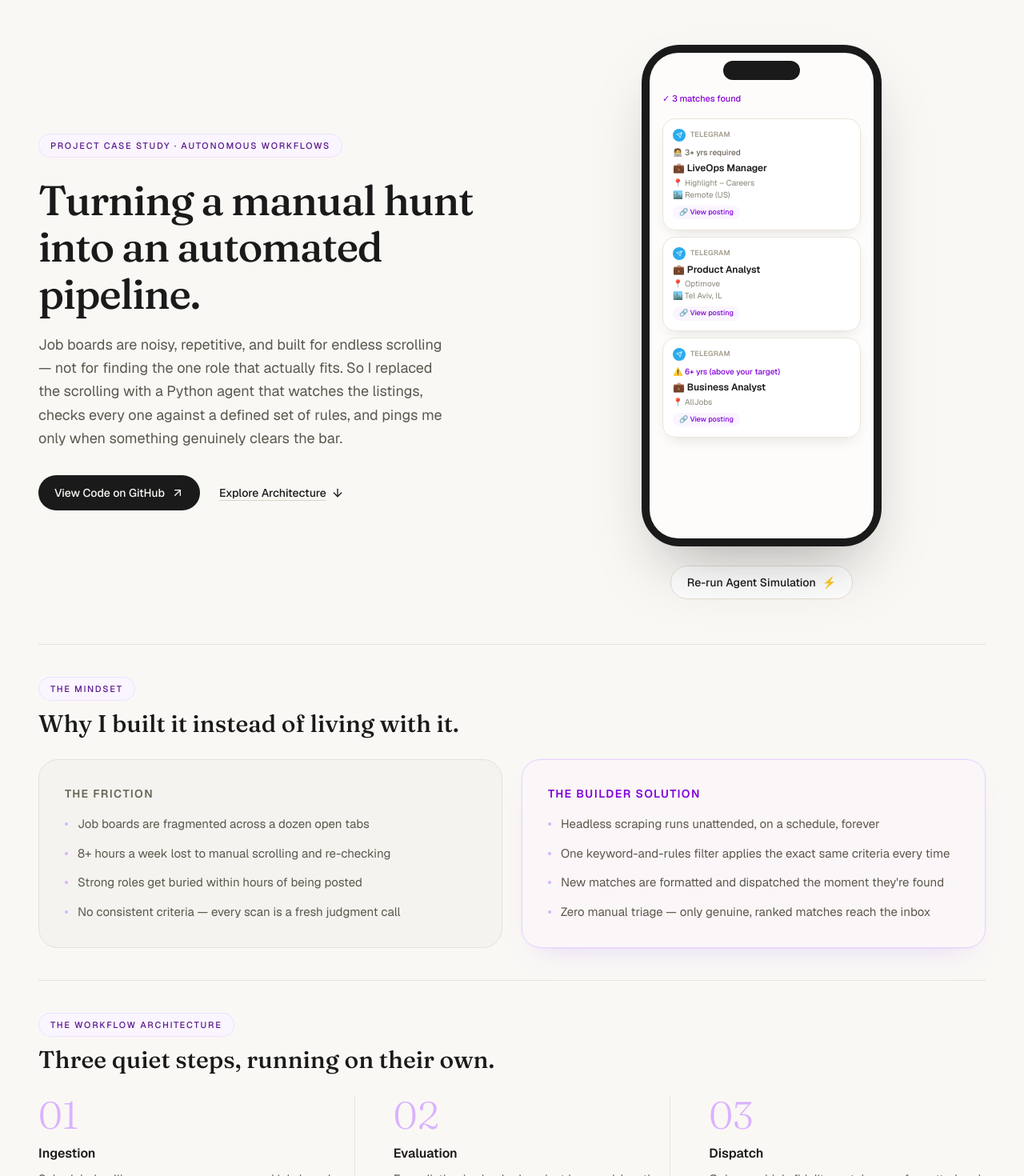
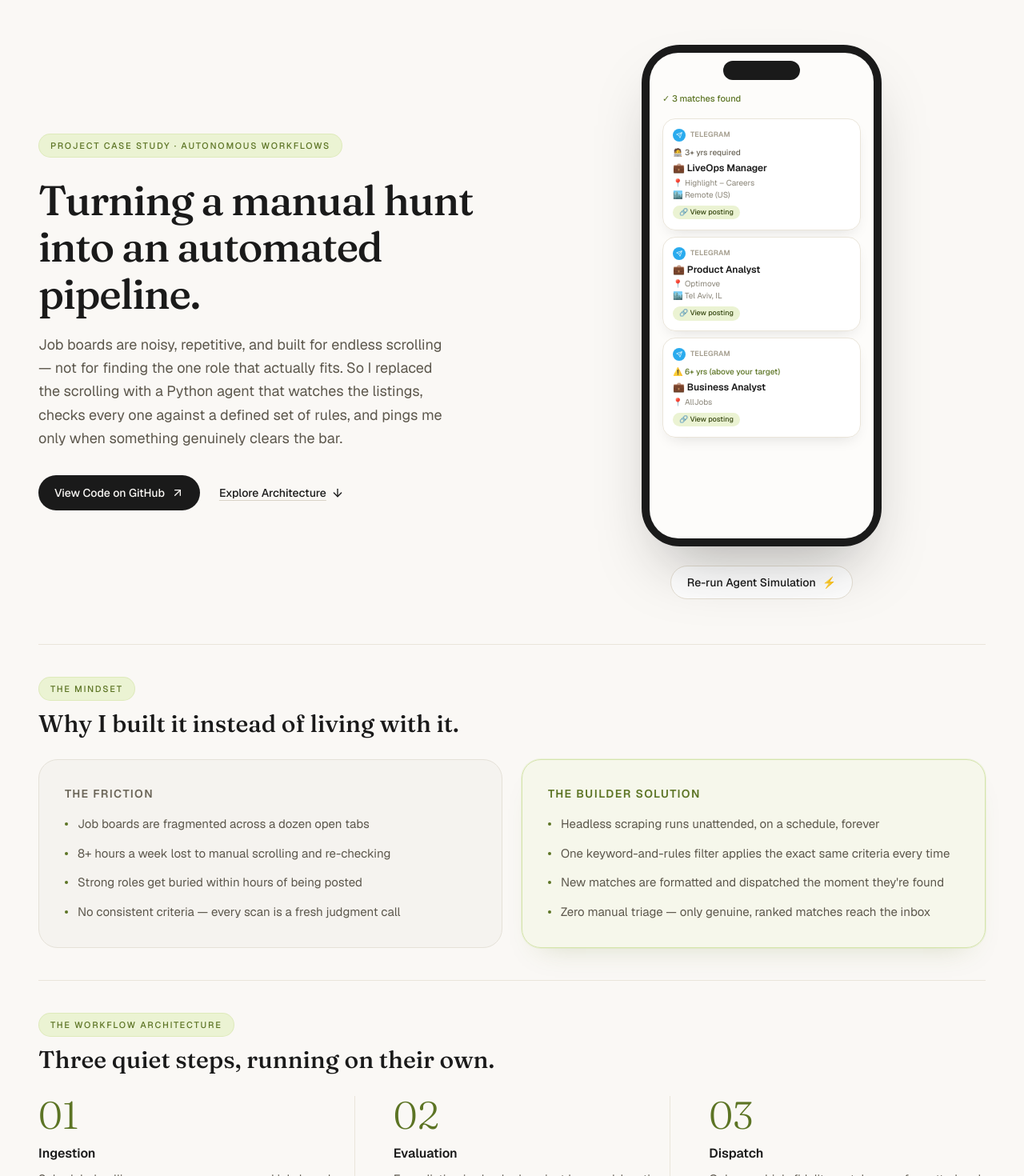
Before and after one commit to talcaciularu/job-search-alert-agent, a Next.js app in the folder web/: page / in a window 1280 px wide. Shown: the top 1470 px of the page at 80% size. Built offline with nearby package versions, Linux system fonts and the light colour scheme.

Commit message:
Swap accent palette to acid pistachio / olive-chartreuse

```diff
--- a/web/app/globals.css
+++ b/web/app/globals.css
@@ -25,15 +25,3 @@ body {
   color: var(--foreground);
   font-family: Arial, Helvetica, sans-serif;
 }
-
-@keyframes bento-pulse {
-  0% {
-    box-shadow: 0 0 0 0 rgba(124, 111, 194, 0.35);
-  }
-  70% {
-    box-shadow: 0 0 0 16px rgba(124, 111, 194, 0);
-  }
-  100% {
-    box-shadow: 0 0 0 0 rgba(124, 111, 194, 0);
-  }
-}
--- a/web/app/page.tsx
+++ b/web/app/page.tsx
@@ -73,7 +73,7 @@ type Phase = "polling" | "evaluating" | "done";
 
 function Eyebrow({ children }: { children: string }) {
   return (
-    <span className="inline-flex items-center rounded-full border border-purple-200/60 bg-purple-50 px-3.5 py-1.5 text-[11px] font-medium uppercase tracking-[0.16em] text-purple-900">
+    <span className="inline-flex items-center rounded-full border border-[#D5E4AC]/60 bg-[#EBF3D3] px-3.5 py-1.5 text-[11px] font-medium uppercase tracking-[0.16em] text-[#5C7424]">
       {children}
     </span>
   );
@@ -156,8 +156,8 @@ export default function Home() {
                       {phase === "polling" && (
                         <>
                           <span className="relative flex h-1.5 w-1.5">
-                            <span className="absolute inline-flex h-full w-full animate-ping rounded-full bg-purple-400 opacity-70" />
-                            <span className="relative inline-flex h-1.5 w-1.5 rounded-full bg-purple-400" />
+                            <span className="absolute inline-flex h-full w-full animate-ping rounded-full bg-[#5C7424] opacity-70" />
+                            <span className="relative inline-flex h-1.5 w-1.5 rounded-full bg-[#5C7424]" />
                           </span>
                           Agent running &middot; Polling career pages...
                         </>
@@ -168,7 +168,7 @@ export default function Home() {
                           <div className="h-0.5 w-full overflow-hidden rounded-full bg-[#EAE5DA]">
                             <motion.div
                               key={runToken}
-                              className="h-full rounded-full bg-purple-400"
+                              className="h-full rounded-full bg-[#5C7424]"
                               initial={{ width: "0%" }}
                               animate={{ width: "100%" }}
                               transition={{ duration: 1.05, ease: "easeInOut" }}
@@ -177,7 +177,7 @@ export default function Home() {
                         </div>
                       )}
                       {phase === "done" && (
-                        <span className="text-purple-700">&#10003; 3 matches found</span>
+                        <span className="text-[#5C7424]">&#10003; 3 matches found</span>
                       )}
                     </div>
 
@@ -201,7 +201,7 @@ export default function Home() {
                           {n.experience && (
                             <p
                               className={`mt-1.5 text-[10px] font-medium ${
-                                n.experienceWarning ? "text-purple-700" : "text-[#6B6558]"
+                                n.experienceWarning ? "text-[#5C7424]" : "text-[#6B6558]"
                               }`}
                             >
                               {n.experienceWarning ? "⚠️" : "🧑‍💻"} {n.experience}
@@ -214,7 +214,7 @@ export default function Home() {
                           {n.location && (
                             <p className="text-[10px] text-[#8A8578]">🏙️ {n.location}</p>
                           )}
-                          <span className="mt-1 inline-flex rounded-full bg-purple-50 px-2 py-0.5 text-[9px] font-medium text-purple-700">
+                          <span className="mt-1 inline-flex rounded-full bg-[#EBF3D3] px-2 py-0.5 text-[9px] font-medium text-[#374812]">
                             🔗 View posting
                           </span>
                         </motion.div>
@@ -227,7 +227,7 @@ export default function Home() {
 
             <button
               onClick={runSimulation}
-              className="mt-6 inline-flex items-center gap-2 rounded-full border border-[#E5DFD3] bg-white px-5 py-2.5 text-sm font-medium text-[#1A1A1A] transition-colors hover:border-purple-200 hover:bg-purple-50 hover:text-purple-900"
+              className="mt-6 inline-flex items-center gap-2 rounded-full border border-[#E5DFD3] bg-white px-5 py-2.5 text-sm font-medium text-[#1A1A1A] transition-colors hover:border-[#D5E4AC] hover:bg-[#EBF3D3] hover:text-[#5C7424]"
             >
               Re-run Agent Simulation
               <span aria-hidden>⚡</span>
@@ -250,20 +250,20 @@ export default function Home() {
               <ul className="mt-4 space-y-3">
                 {FRICTION.map((item) => (
                   <li key={item} className="flex items-start gap-3 text-[15px] leading-relaxed text-[#5C574C]">
-                    <span className="mt-2.5 h-1 w-1 shrink-0 rounded-full bg-purple-300" />
+                    <span className="mt-2.5 h-1 w-1 shrink-0 rounded-full bg-[#5C7424]" />
                     {item}
                   </li>
                 ))}
               </ul>
             </div>
-            <div className="rounded-3xl border border-purple-200 bg-purple-50/30 p-8 shadow-[0_0_0_1px_rgba(196,181,253,0.15),0_20px_36px_-24px_rgba(139,92,246,0.25)]">
-              <h3 className="text-sm font-semibold uppercase tracking-[0.1em] text-purple-700">
+            <div className="rounded-3xl border border-[#D5E4AC] bg-[#EBF3D3]/30 p-8 shadow-[0_0_0_1px_rgba(213,228,172,0.35),0_20px_36px_-24px_rgba(92,116,36,0.25)]">
+              <h3 className="text-sm font-semibold uppercase tracking-[0.1em] text-[#5C7424]">
                 The Builder Solution
               </h3>
               <ul className="mt-4 space-y-3">
                 {SOLUTION.map((item) => (
                   <li key={item} className="flex items-start gap-3 text-[15px] leading-relaxed text-[#5C574C]">
-                    <span className="mt-2.5 h-1 w-1 shrink-0 rounded-full bg-purple-300" />
+                    <span className="mt-2.5 h-1 w-1 shrink-0 rounded-full bg-[#5C7424]" />
                     {item}
                   </li>
                 ))}
@@ -287,7 +287,7 @@ export default function Home() {
                   i > 0 ? "border-t border-[#EAE5DA] lg:border-l lg:border-t-0 lg:pl-12" : ""
                 }`}
               >
-                <span className="font-serif text-4xl font-light text-purple-300 lg:text-5xl">
+                <span className="font-serif text-4xl font-light text-[#5C7424] lg:text-5xl">
                   {step.n}
                 </span>
                 <h3 className="mt-3 text-base font-semibold text-[#1A1A1A]">{step.title}</h3>
@@ -336,7 +336,7 @@ export default function Home() {
               href={PROFILE_URL}
               target="_blank"
               rel="noopener noreferrer"
-              className="inline-flex items-center gap-2 rounded-full border border-[#E5DFD3] px-5 py-3 text-sm font-medium text-[#1A1A1A] transition-colors hover:border-purple-200 hover:bg-purple-50 hover:text-purple-900"
+              className="inline-flex items-center gap-2 rounded-full border border-[#E5DFD3] px-5 py-3 text-sm font-medium text-[#1A1A1A] transition-colors hover:border-[#D5E4AC] hover:bg-[#EBF3D3] hover:text-[#5C7424]"
             >
               Let&rsquo;s Connect
               <ArrowUpRight className="h-4 w-4" />
```
